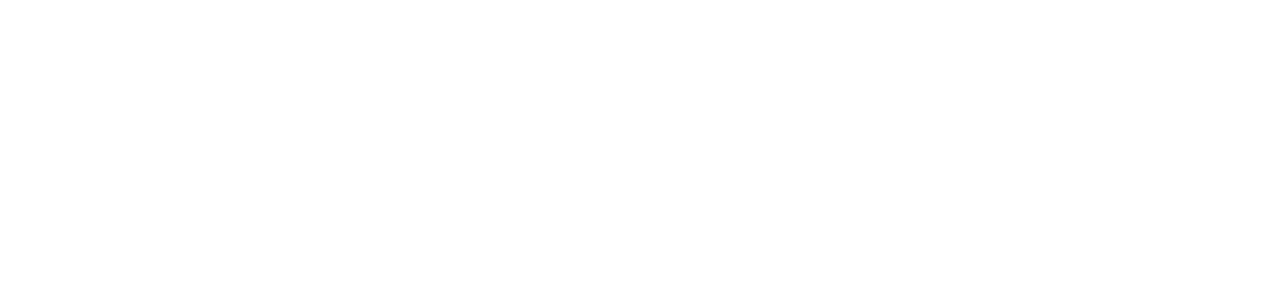
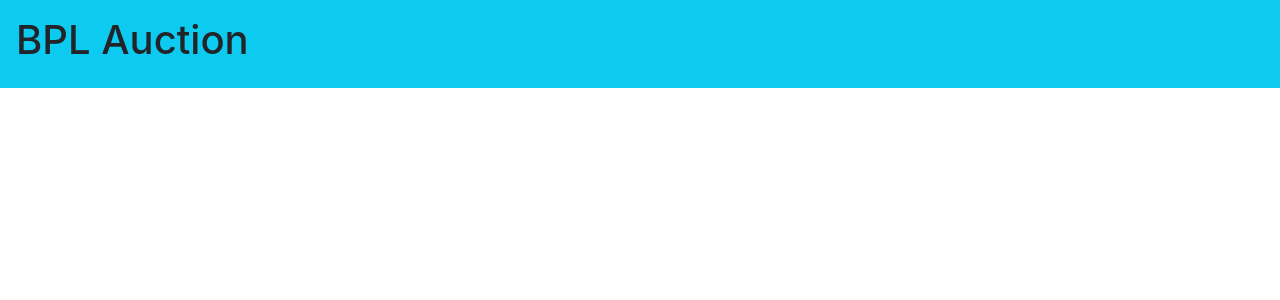
Before and after one commit to Shadow-Chaser/dummy-auction, a React (Create React App) app: page / in a window 1280 px wide. Shown: the top 300 px of the page. Built offline with nearby package versions, Linux system fonts and the light colour scheme.

Commit message:
header added

```diff
--- a/src/App.js
+++ b/src/App.js
@@ -1,8 +1,12 @@
 import './App.css';
+import Header from './Components/Header/Header';
 
 function App() {
   return (
     <div className="App">
+
+      <Header></Header>
+
 
     </div>
   );
--- /dev/null
+++ b/src/Components/Header/Header.js
@@ -0,0 +1,11 @@
+import React from 'react';
+
+const Header = () => {
+    return (
+        <div className="d-flex bg-info">
+            <h1 className="p-3">BPL Auction</h1>
+        </div>
+    );
+};
+
+export default Header;
```
Also changed, not shown: src/Components/Cart/Cart.css (added), src/Components/Cart/Cart.js (added), src/Components/Header/Header.css (added), src/Components/Player/Player.css (added), src/Components/Player/Player.js (added).
